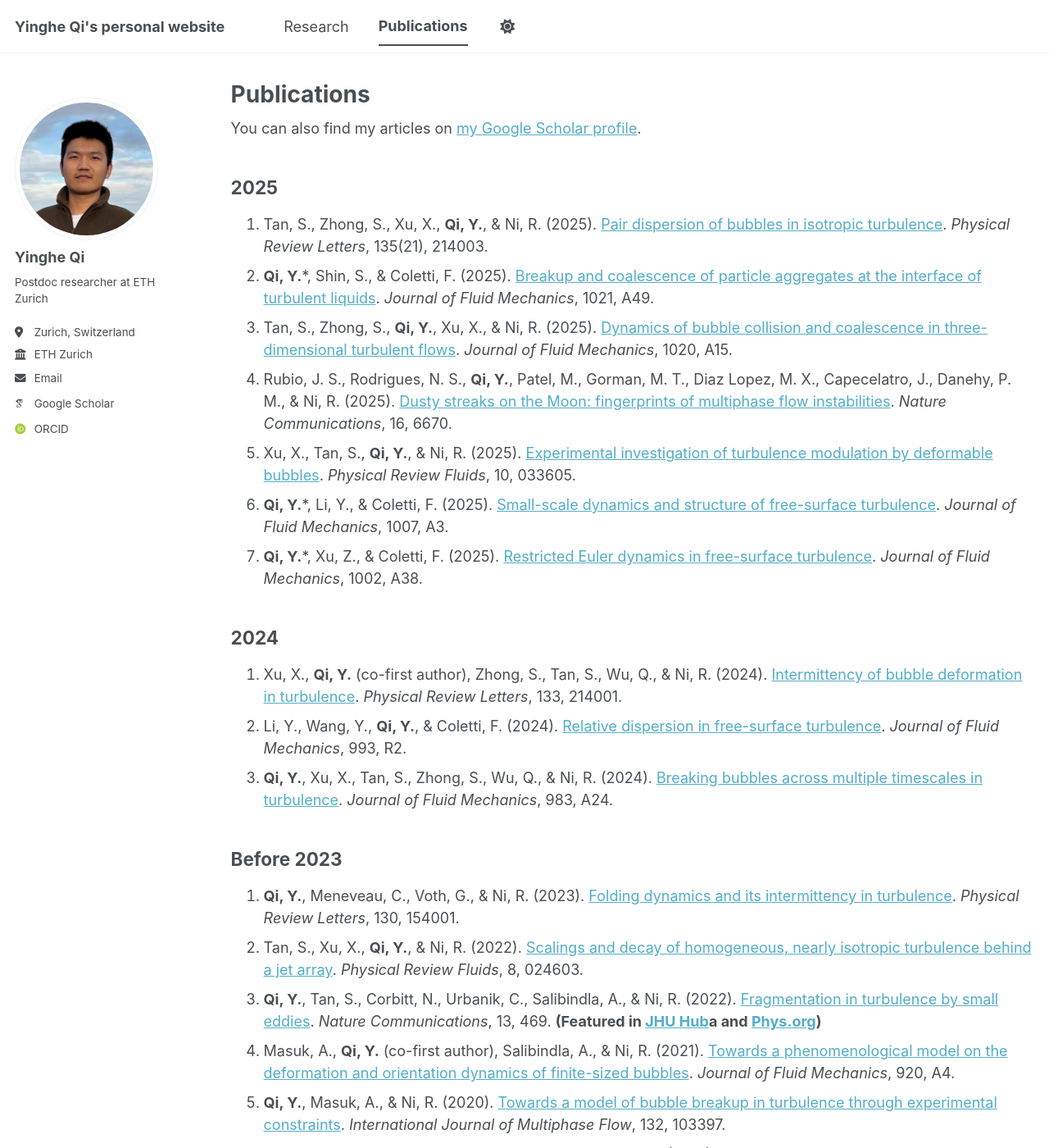
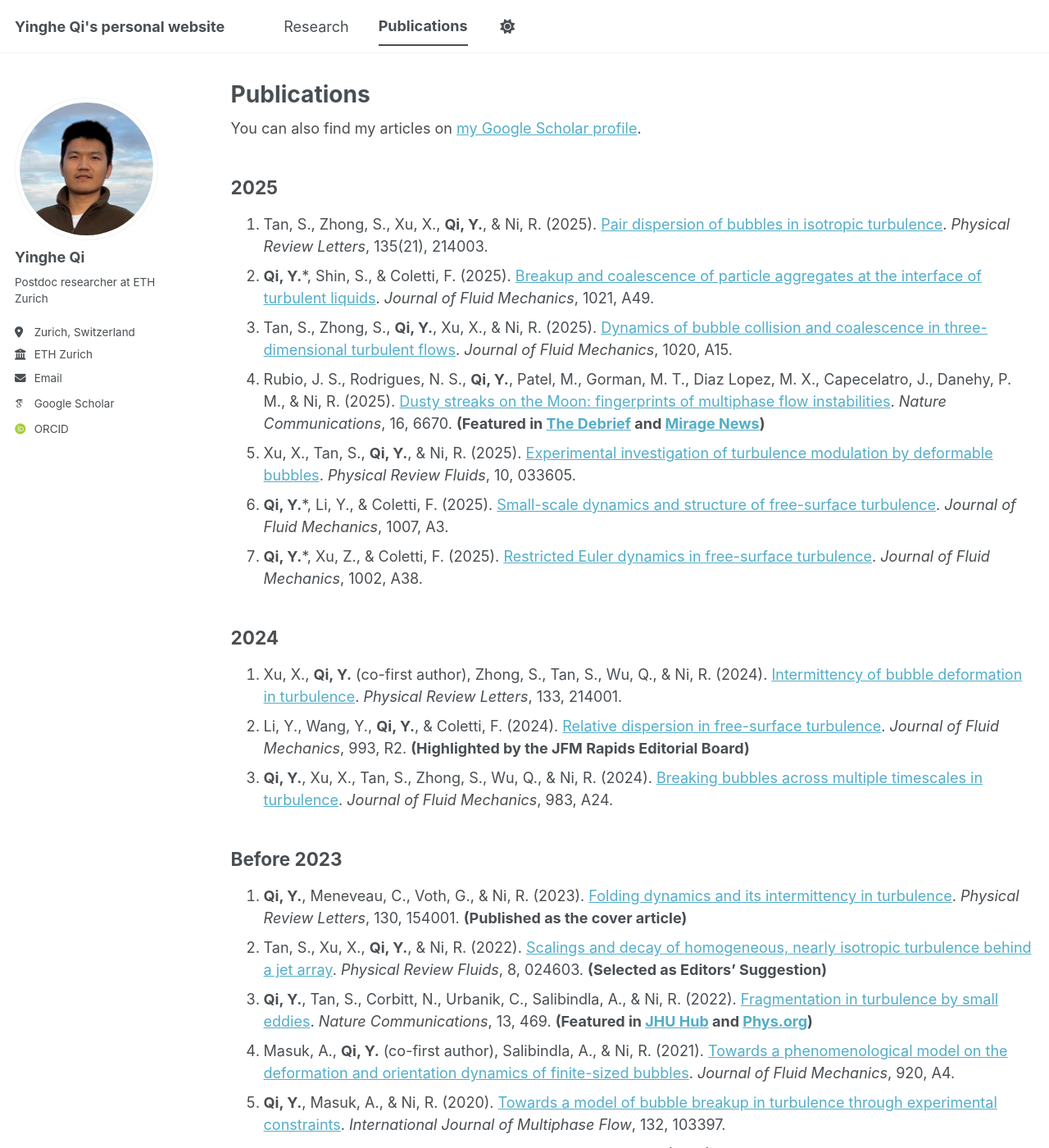
Before and after one commit to yingheqi/yingheqi.github.io, a Jekyll site: the page built from _pages/publications.html, in a window 1280 px wide and 1400 px high. Shown: the whole window at 82% size. Built offline with Jekyll 4.4.1, drawn with Linux system fonts in a browser that asks for light colours; some web fonts are replaced; a script bundle is joined from its source files by our own code; library files that are not in the unit come from our copies.

Commit message:
Update publications.html

```diff
--- a/_pages/publications.html
+++ b/_pages/publications.html
@@ -34,6 +34,7 @@ author_profile: true
     Rubio, J. S., Rodrigues, N. S., <strong>Qi, Y.</strong>, Patel, M., Gorman, M. T., Diaz Lopez, M. X., Capecelatro, J., Danehy, P. M., & Ni, R. (2025).
     <a href="https://doi.org/10.1038/s41467-025-62001-8">Dusty streaks on the Moon: fingerprints of multiphase flow instabilities</a>.
     <em>Nature Communications</em>, 16, 6670.
+    <strong>(Featured in <a href="https://thedebrief.org/lunar-landings-leave-a-mark-now-engineers-solve-a-decades-old-mystery-enabling-safer-touchdowns-on-the-moon/">The Debrief</a> and <a href="https://www.miragenews.com/engineers-study-little-known-hazard-of-lunar-1500356/">Mirage News</a>)</strong>
   </li>
 
   <li>
@@ -67,6 +68,7 @@ author_profile: true
     Li, Y., Wang, Y., <strong>Qi, Y.</strong>, & Coletti, F. (2024).
     <a href="https://doi.org/10.1017/jfm.2024.637">Relative dispersion in free-surface turbulence</a>.
     <em>Journal of Fluid Mechanics</em>, 993, R2.
+    <strong>(Highlighted by the JFM Rapids Editorial Board)</strong>
   </li>
 
   <li>
@@ -82,19 +84,21 @@ author_profile: true
     <strong>Qi, Y.</strong>, Meneveau, C., Voth, G., & Ni, R. (2023).
     <a href="https://doi.org/10.1103/PhysRevLett.130.154001">Folding dynamics and its intermittency in turbulence</a>.
     <em>Physical Review Letters</em>, 130, 154001.
+    <strong>(Published as the cover article)</strong>
   </li>
 
   <li>
     Tan, S., Xu, X., <strong>Qi, Y.</strong>, & Ni, R. (2022).
     <a href="https://doi.org/10.1103/PhysRevFluids.8.024603">Scalings and decay of homogeneous, nearly isotropic turbulence behind a jet array</a>.
     <em>Physical Review Fluids</em>, 8, 024603.
+    <strong>(Selected as Editors’ Suggestion)</strong>
   </li>
 
   <li>
     <strong>Qi, Y.</strong>, Tan, S., Corbitt, N., Urbanik, C., Salibindla, A., & Ni, R. (2022).
     <a href="https://doi.org/10.1038/s41467-022-28092-3">Fragmentation in turbulence by small eddies</a>.
     <em>Nature Communications</em>, 13, 469.
-    <strong>(Featured in <a href="https://hub.jhu.edu/2022/02/07/experiment-bursts-theory-on-bubble-behavior/">JHU Hub</a>a and <a href="https://phys.org/news/2022-02-longstanding-theory-behavior.html">Phys.org</a>)</strong>
+    <strong>(Featured in <a href="https://hub.jhu.edu/2022/02/07/experiment-bursts-theory-on-bubble-behavior/">JHU Hub</a> and <a href="https://phys.org/news/2022-02-longstanding-theory-behavior.html">Phys.org</a>)</strong>
   </li>
 
   <li>
```
